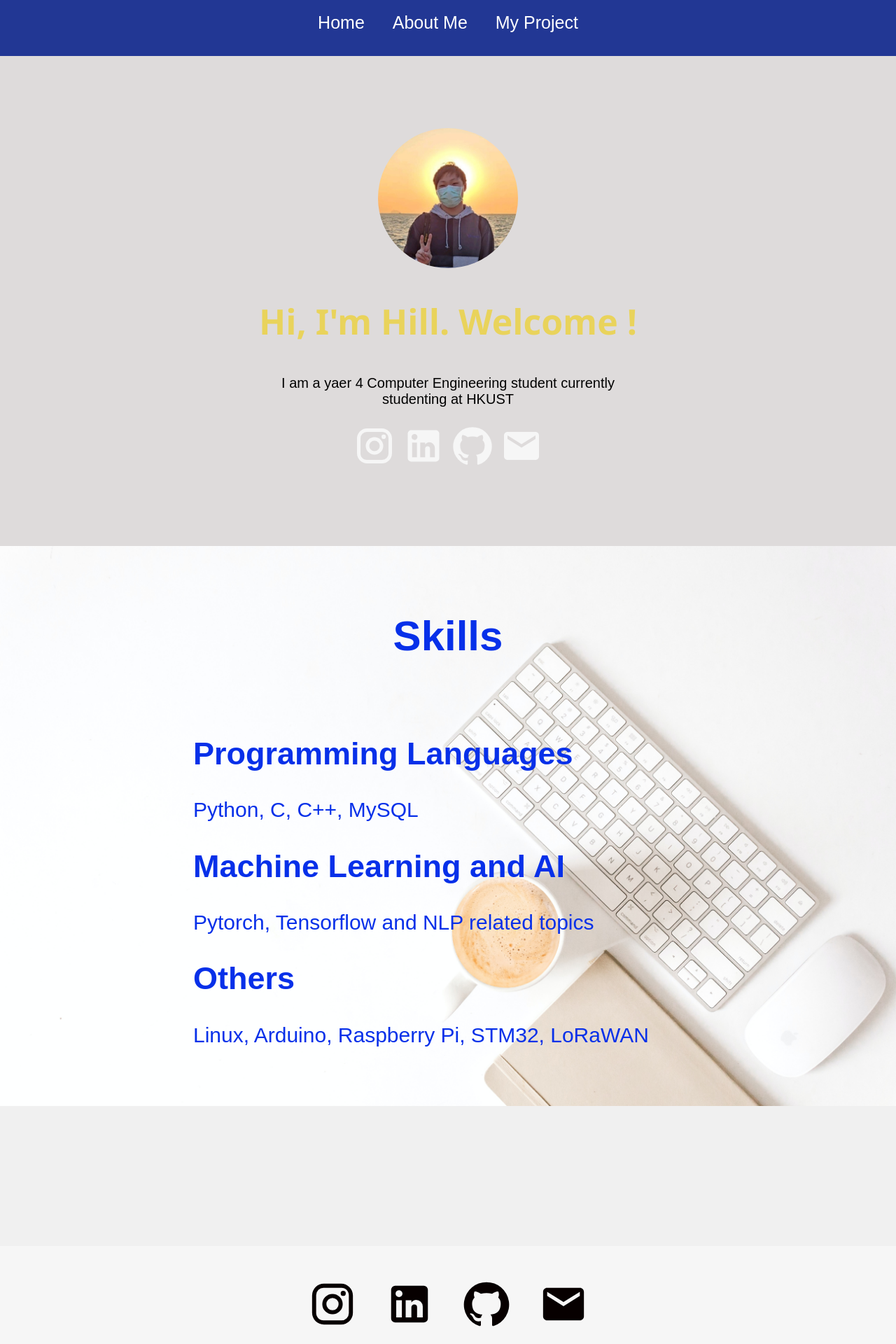
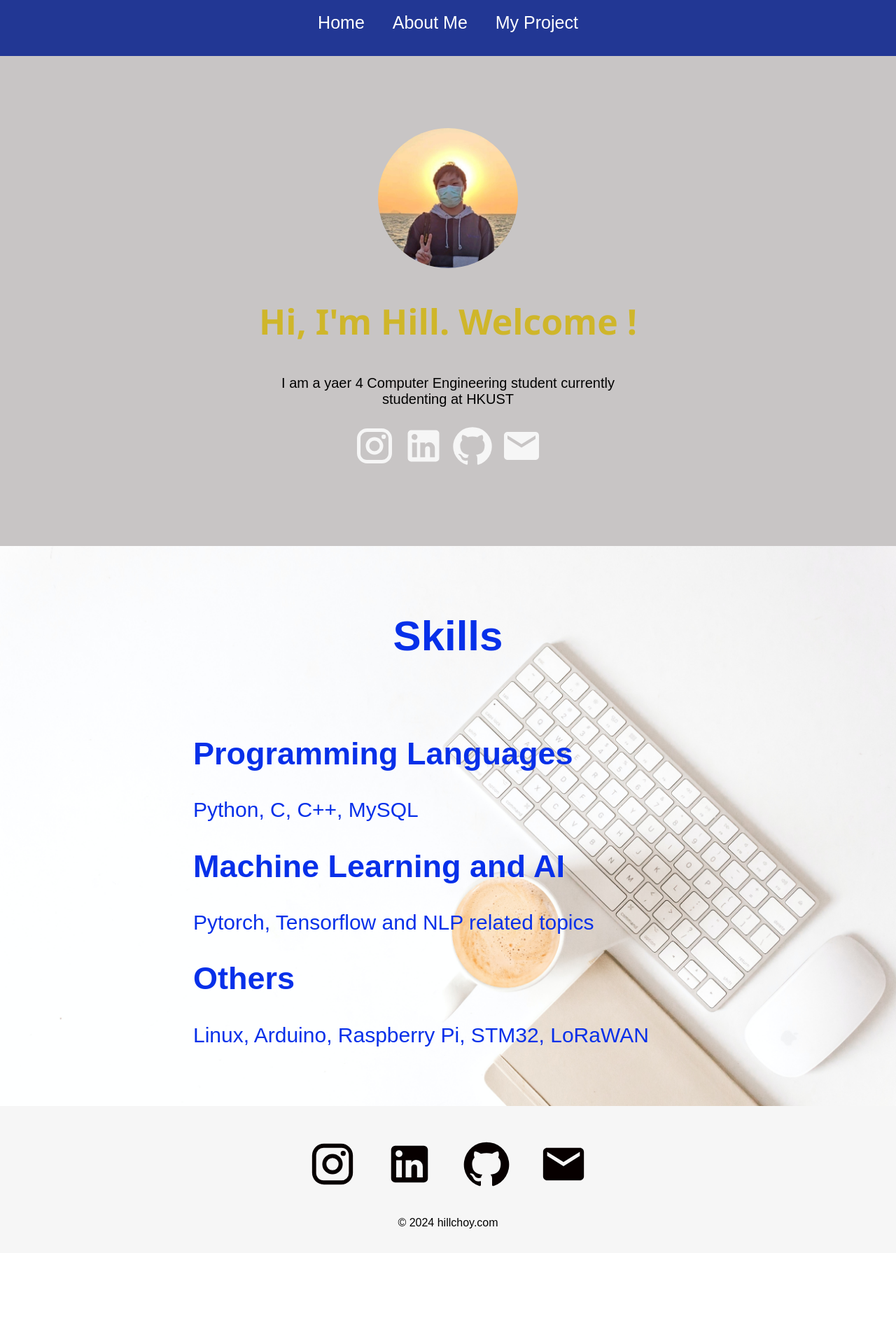
Before and after one commit to hillhc/MyPro, a React (Create React App) app: page / in a window 1280 px wide. Shown: the top 1920 px of the page at 70% size. After the commit the page ends 1790 px from the top, so only its background shows below. Built offline with nearby package versions, Linux system fonts and the light colour scheme.

Commit message:
Material UI fix 6

```diff
--- a/src/pages/Project.js
+++ b/src/pages/Project.js
@@ -23,16 +23,16 @@ function Project() {
                 </Typography>
               </div>
             </AccordionSummary>
-            <AccordionDetails>
-              <Typography variant="body1" style={{ textAlign: "justify", fontSize: "1.2rem" }}>
+            <AccordionDetails style={{ display: "flex", flexDirection: "column", alignItems: "center" }}>
+              <Typography variant="body1" style={{ textAlign: "justify", fontSize: "1.2rem", marginBottom: "1rem" }}>
                 The project involves the use of the latest object detection model, YOLOv8, with MobileNetV3 backbone structure, to design and train a
                 model capable of detecting the presence of vehicles in parking spaces. This model can be deployed on edge devices with limited
                 computational power (Raspberry Pi) to capture and determine if a parking slot is empty or occupied.
                 The project also involves the design and building of a backend system structure and the use of LoRaWAN technology to transmit parking space availability information to
                 the backend, which can then be used to inform drivers of available parking spaces.
-                <br /><br />
-                <img src={projectImage} alt="Project Image" style={{ width: "100%", maxHeight: "200px", objectFit: "cover" }} />
-                <br /><br />
+              </Typography>
+              <img src={projectImage} alt="Project Image" style={{ width: "50%", height: "auto", objectFit: "cover", marginBottom: "1rem" }} />
+              <Typography variant="body1" style={{ textAlign: "justify", fontSize: "1.2rem", marginBottom: "1rem" }}>
                 The project is currently in the development stage. More details about the project can be found at:
                 <a href="http://eek123.ust.hk/SmartCarpark" style={{ textDecoration: "none", color: "blue" }}>http://eek123.ust.hk/SmartCarpark</a>
               </Typography>
--- a/src/pages/about.js
+++ b/src/pages/about.js
@@ -14,7 +14,7 @@ function About() {
       backgroundImage: `url(${backgroundabout})`,
       backgroundSize: 'cover',
       backgroundPosition: 'center center',
-      minHeight: '200vh'
+      minHeight: '100vh'
     }}>
       <div className="Experience">
         <VerticalTimeline lineColor='#3e497a'>
--- a/src/styles/Footer.css
+++ b/src/styles/Footer.css
@@ -7,7 +7,6 @@
   align-items: center;
   flex-direction: column;
   padding-top: 10px;
-  margin-top: 200px;
 }
 
 .socialMedia svg {
--- a/src/styles/Home.css
+++ b/src/styles/Home.css
@@ -13,14 +13,14 @@
   justify-content: center;
   align-items: center;
   text-align: center;
-  background-color: #dedbdb;
+  background-color: #c8c5c5;
   color: #010101;
 }
 
 .about h2 {
   font-family: "Segoe UI", Tahoma, Geneva, Verdana, sans-serif;
   font-size: 50px;
-  color: #e9d35b;
+  color: #cfb62a;
   height: 50px;
 }
 
```
